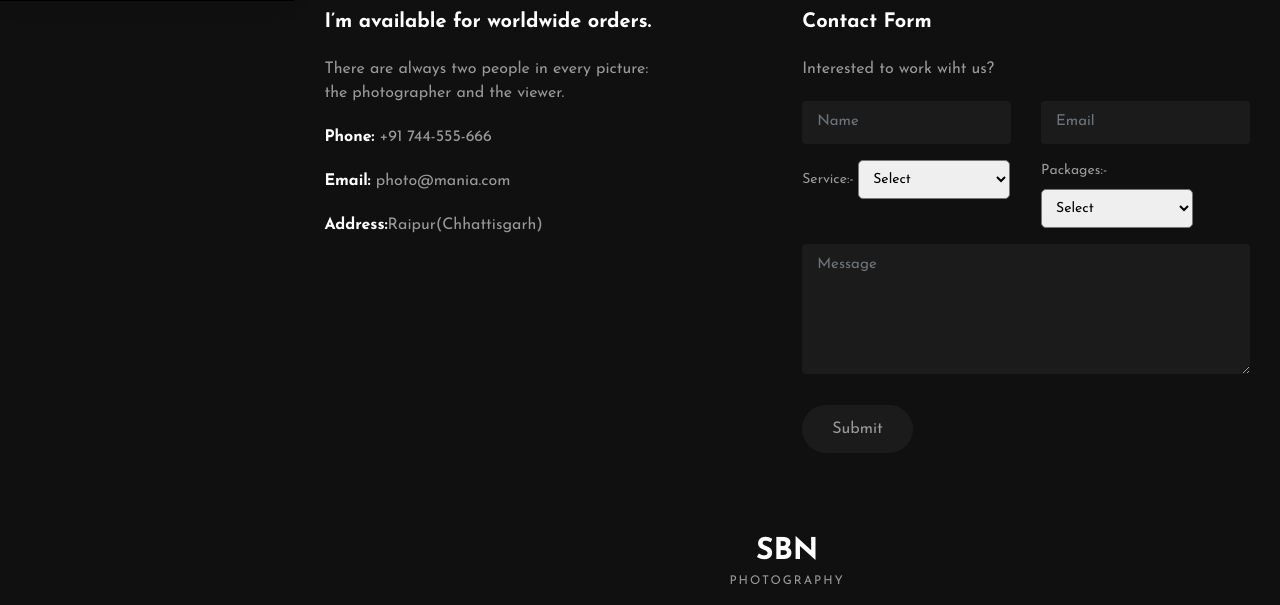
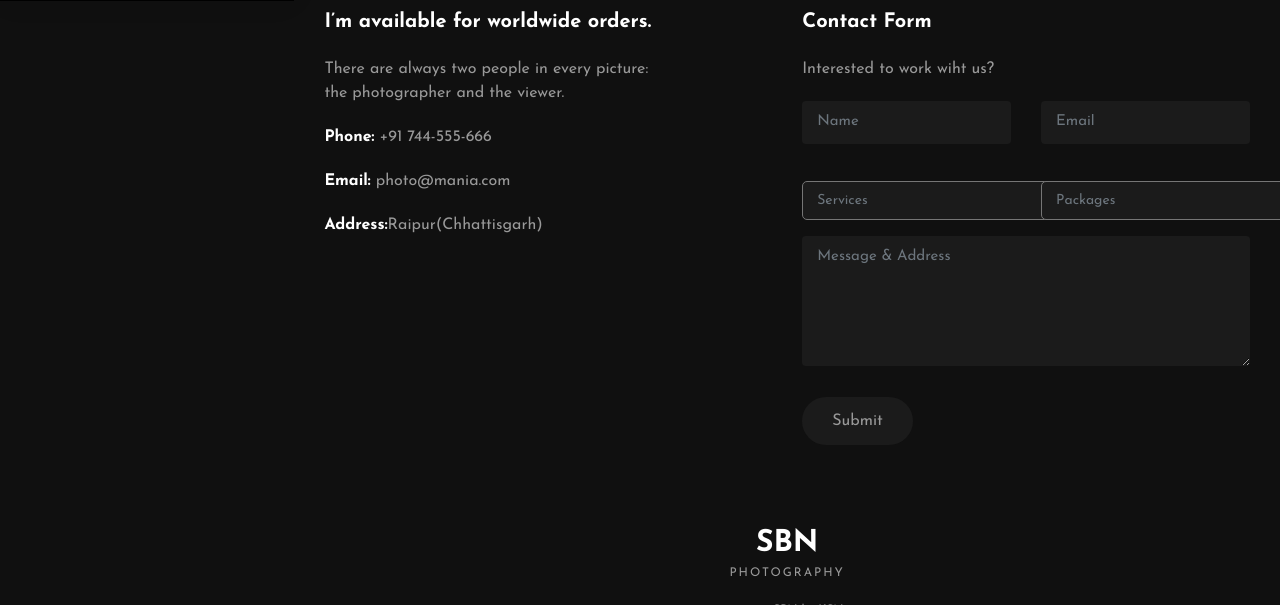
Before and after one commit to Lk91111/Sbn, a CodeIgniter app: page /Sbn/contact in a window 1280 px wide. Shown: the part 799-1404 px from the top of the page. Run offline with CodeIgniter, Linux system fonts and the light colour scheme; some libraries are stand-ins or nearby versions.

Commit message:
Update contact.php

```diff
--- a/application/views/user/contact.php
+++ b/application/views/user/contact.php
@@ -50,50 +50,38 @@
                             <form method="post" class="row">
                                 <div class="col-sm-6">
                                     <div class="form-group">
-                                        <input type="text" class="form-control" placeholder="Name" required> </div>
+                                        <input  name="name" type="text" class="form-control" placeholder="Name" required> </div>
                                 </div>
                                 <div class="col-sm-6">
                                     <div class="form-group">
-                                        <input type="text" class="form-control" placeholder="Email"> </div>
+                                        <input  name="mail" type="text" class="form-control" placeholder="Email"> </div>
                                 </div>
                                 <div class="col-sm-6">
                                     <div class="form-group">
-                                        <label for="cars"> Service:-</label>
-                                        <select style="background-color: dark-grey; ">
-                                                  <option value="Select">Select</option>}
+                                        <label for="style"> </label>
+                                        <select name="serve" style="background-color: #1b1b1b; width:260px; color:#6c757d;">
+                                                  <option value="Select">Services</option>}
                                                    <option value="Vineet">Vineet Saini</option>
-                                                   <option value="Sumit">Sumit Sharma</option>
-                                                   <option value="Dorilal">Dorilal Agarwal</option>
-                                                   <option value="Omveer">Omveer Singh</option>
-                                                   <option value="Rohtash">Rohtash Kumar</option>
-                                                   <option value="Maneesh">Maneesh Tewatia</option>
-                                                   <option value="Priyanka">Priyanka Sachan</option>
-                                                   <option value="Neha">Neha Saini</option>
+
                                          </select>    </div>
                                 </div>
                                 <div class="col-sm-6">
                                     <div class="form-group">
-                                        <label for="cars">  Packages:-</label>
-                                         <select>
-                                                  <option value="Select">Select</option>}
+                                        <label for="serve">  </label>
+                                         <select name="pack" style="background-color: #1b1b1b; width:260px;color:#6c757d;">
+                                                  <option  value="Select">Packages</option>}
                                                    <option value="Vineet">Vineet Saini</option>
-                                                   <option value="Sumit">Sumit Sharma</option>
-                                                   <option value="Dorilal">Dorilal Agarwal</option>
-                                                   <option value="Omveer">Omveer Singh</option>
-                                                   <option value="Rohtash">Rohtash Kumar</option>
-                                                   <option value="Maneesh">Maneesh Tewatia</option>
-                                                   <option value="Priyanka">Priyanka Sachan</option>
-                                                   <option value="Neha">Neha Saini</option>
+
                                          </select>   </div>
                                 </div>
                                 <div class="col-sm-12">
                                     <div class="form-group">
-                                        <textarea name="message" id="message" cols="30" rows="7" class="form-control" placeholder="Message"></textarea>
+                                        <textarea name="msg" id="message" cols="30" rows="7" class="form-control" placeholder="Message & Address"></textarea>
                                     </div>
                                 </div>
                                 <div class="col-sm-12">
                                     <div class="form-group">
-                                        <input type="submit" class="btn btn-contact" value="Submit"> </div>
+                                        <input name="submit" type="submit" class="btn btn-contact" value="Submit"> </div>
                                 </div>
                             </form>
                         </div>
```
